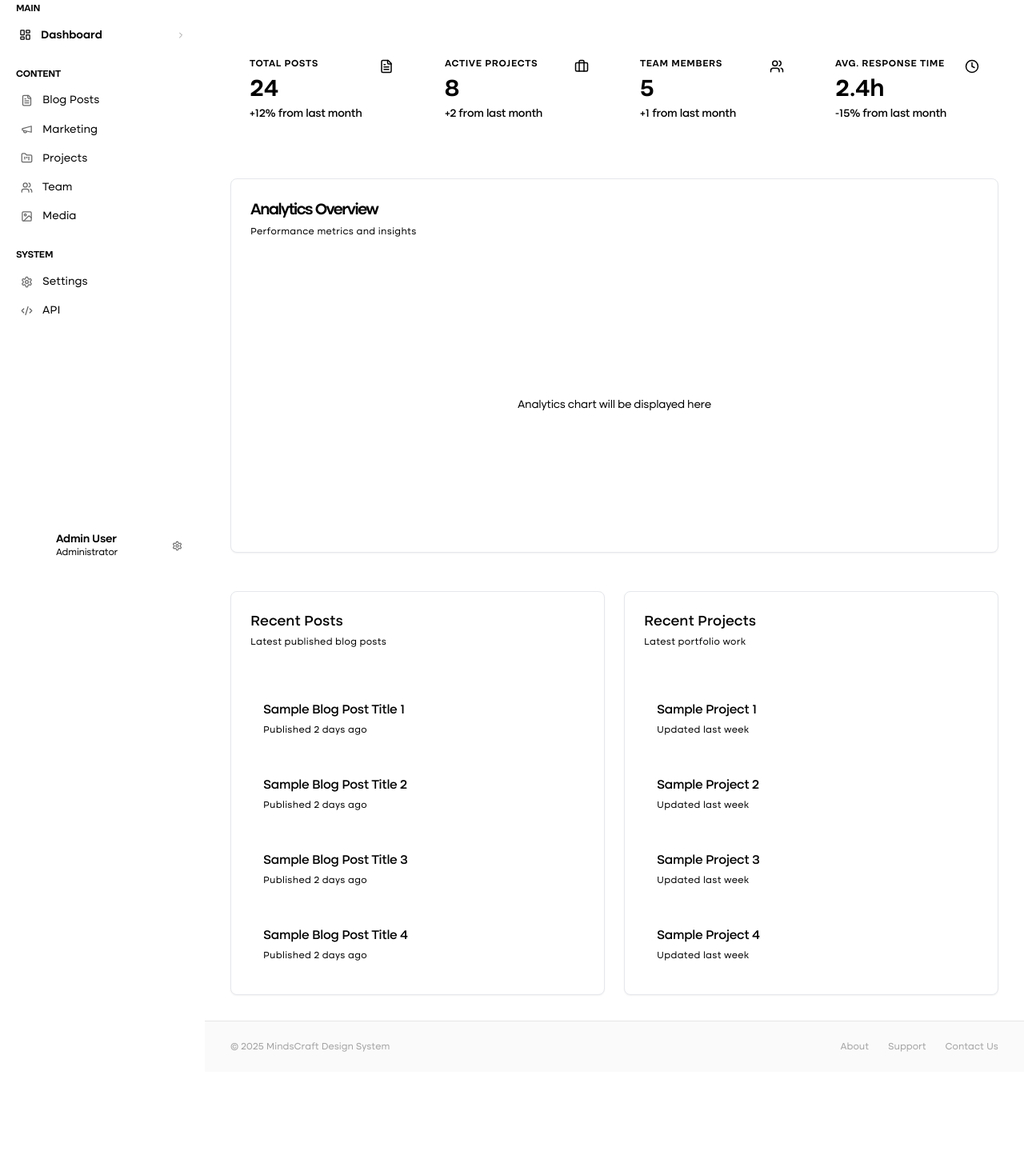
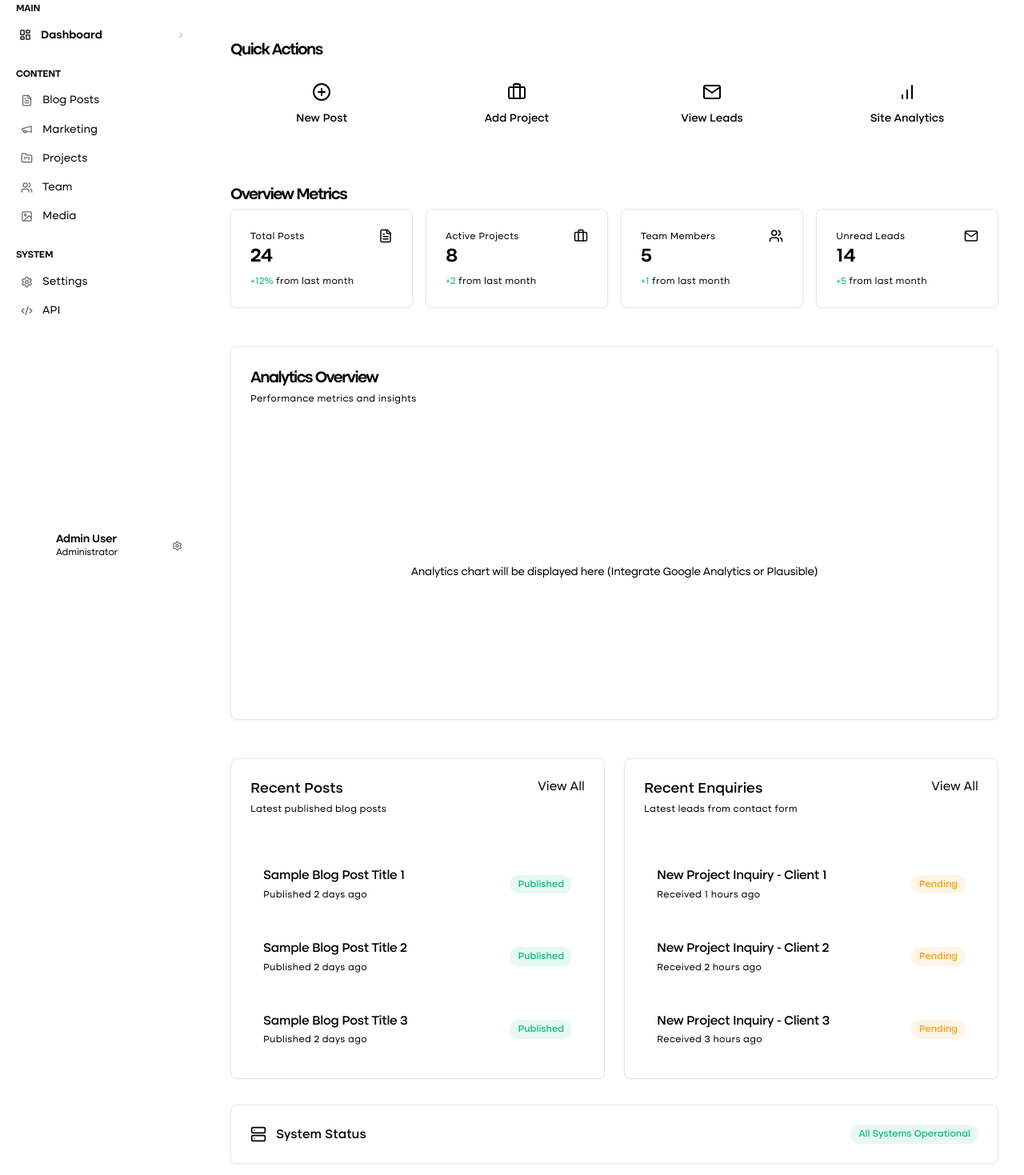
Before and after one commit to MindsCraft/mindscraft.dev, a Next.js app: page /admin/dashboard in a window 1280 px wide. Shown: the part 81-1550 px from the top of the page at 80% size. Before the commit the page ends 1421 px from the top, so only its background shows below. Built offline with nearby package versions, Linux system fonts and the light colour scheme.

Commit message:
chore: final dashboard cleanups and delete temp files

```diff
--- a/src/app/admin/dashboard/page.tsx
+++ b/src/app/admin/dashboard/page.tsx
@@ -1,7 +1,7 @@
 'use client'
 
-import { Card, CardContent, CardHeader, CardTitle } from '@/components/ui/card'
-import { BarChart, Clock, FileText, Users, Briefcase } from '@/components/ui/icons'
+import Link from 'next/link'
+import { BarChart, Clock, FileText, Users, Briefcase, PlusCircle, Server, MailIcon } from '@/components/ui/icons'
 import styles from '@/styles/admin/pages/dashboard.module.css'
 
 export default function DashboardPage() {
@@ -9,7 +9,14 @@ export default function DashboardPage() {
     { name: 'Total Posts', value: '24', icon: FileText, change: '+12%', changeType: 'positive' },
     { name: 'Active Projects', value: '8', icon: Briefcase, change: '+2', changeType: 'positive' },
     { name: 'Team Members', value: '5', icon: Users, change: '+1', changeType: 'positive' },
-    { name: 'Avg. Response Time', value: '2.4h', icon: Clock, change: '-15%', changeType: 'negative' },
+    { name: 'Unread Leads', value: '14', icon: MailIcon, change: '+5', changeType: 'positive' },
+  ]
+
+  const quickActions = [
+    { title: 'New Post', icon: PlusCircle, href: '/admin/posts/new' },
+    { title: 'Add Project', icon: Briefcase, href: '/admin/projects/new' },
+    { title: 'View Leads', icon: MailIcon, href: '/admin/leads' },
+    { title: 'Site Analytics', icon: BarChart, href: '/admin/marketing' },
   ]
 
   return (
@@ -22,19 +29,38 @@ export default function DashboardPage() {
         </p>
       </div>
 
-      {/* Stats Grid - Using design system spacing */}
+      {/* Quick Actions Grid */}
       <div className="section">
-        <div className="grid grid-cols-1 gap-4 sm:grid-cols-2 lg:grid-cols-4">
+        <h2 className={`heading-3 ${styles.cardTitleBase}`}>Quick Actions</h2>
+        <div className={styles.quickActionsGrid}>
+          {quickActions.map((action) => (
+            <Link key={action.title} href={action.href} className={styles.actionCard}>
+              <action.icon className={styles.actionIcon} />
+              <span className={styles.actionText}>{action.title}</span>
+            </Link>
+          ))}
+        </div>
+      </div>
+
+      {/* Stats Grid */}
+      <div className="section">
+        <h2 className={`heading-3 ${styles.cardTitleBase}`}>Overview Metrics</h2>
+        <div className={styles.statsGrid}>
           {stats.map((stat) => (
-            <div key={stat.name} className="stat-card">
+            <div key={stat.name} className="card">
+              <div className="card-body">
                 <div className={styles.statRow}>
-                <span className="stat-label">{stat.name}</span>
+                  <span className="caption">{stat.name}</span>
                   <stat.icon className={styles.statIcon} />
                 </div>
-              <div className="stat-value">{stat.value}</div>
-              <p className="stat-change">
-                {stat.change} from last month
+                <div className="heading-2">{stat.value}</div>
+                <p className="caption">
+                  <span style={{ color: stat.changeType === 'positive' ? 'var(--color-success)' : 'var(--color-error)' }}>
+                    {stat.change}
+                  </span>{' '}
+                  from last month
                 </p>
+              </div>
             </div>
           ))}
         </div>
@@ -44,13 +70,13 @@ export default function DashboardPage() {
       <div className="section">
         <div className="card">
           <div className="card-header">
-            <h2 className="heading-3" style={{ marginBottom: 'var(--space-1)' }}>Analytics Overview</h2>
+            <h2 className={`heading-3 ${styles.cardTitleBase}`}>Analytics Overview</h2>
             <p className="caption">Performance metrics and insights</p>
           </div>
           <div className="card-body">
             <div className={styles.chartPlaceholder}>
-              <p className={`body-sm ${styles.chartText}`}>
-                Analytics chart will be displayed here
+              <p className={styles.chartText}>
+                Analytics chart will be displayed here (Integrate Google Analytics or Plausible)
               </p>
             </div>
           </div>
@@ -62,43 +88,77 @@ export default function DashboardPage() {
         {/* Recent Posts */}
         <div className="card">
           <div className="card-header">
-            <h3 className="heading-4" style={{ marginBottom: 'var(--space-1)' }}>Recent Posts</h3>
+            <div className={styles.cardHeaderFlex}>
+              <div>
+                <h3 className={`heading-4 ${styles.cardTitleBase}`}>Recent Posts</h3>
                 <p className="caption">Latest published blog posts</p>
+              </div>
+              <Link href="/admin/posts" className="button-outline button-sm">View All</Link>
+            </div>
           </div>
           <div className="card-body">
             <div className="stack-sm">
-              {[1, 2, 3, 4].map((i) => (
+              {[1, 2, 3].map((i) => (
                 <div key={i} className={styles.listItem}>
-                  <p className={`body-base font-medium ${styles.listTitle}`}>
+                  <div>
+                    <p className={styles.listTitle}>
                       Sample Blog Post Title {i}
                     </p>
                     <p className="caption">Published 2 days ago</p>
+                  </div>
+                  <span className={`${styles.badge} ${styles.badgeNew}`}>Published</span>
                 </div>
               ))}
             </div>
           </div>
         </div>
 
-        {/* Recent Projects */}
+        {/* Recent Enquiries */}
         <div className="card">
           <div className="card-header">
-            <h3 className="heading-4" style={{ marginBottom: 'var(--space-1)' }}>Recent Projects</h3>
-            <p className="caption">Latest portfolio work</p>
+            <div className={styles.cardHeaderFlex}>
+              <div>
+                <h3 className={`heading-4 ${styles.cardTitleBase}`}>Recent Enquiries</h3>
+                <p className="caption">Latest leads from contact form</p>
+              </div>
+              <Link href="/admin/leads" className="button-outline button-sm">View All</Link>
+            </div>
           </div>
           <div className="card-body">
             <div className="stack-sm">
-              {[1, 2, 3, 4].map((i) => (
+              {[1, 2, 3].map((i) => (
                 <div key={i} className={styles.listItem}>
-                  <p className={`body-base font-medium ${styles.listTitle}`}>
-                    Sample Project {i}
+                  <div>
+                    <p className={styles.listTitle}>
+                      New Project Inquiry - Client {i}
                     </p>
-                  <p className="caption">Updated last week</p>
+                    <p className="caption">Received {i} hours ago</p>
+                  </div>
+                  <span className={`${styles.badge} ${styles.badgePending}`}>Pending</span>
                 </div>
               ))}
             </div>
           </div>
         </div>
       </div>
+
+      {/* System Status */}
+      <div className={`${styles.systemStatusCard} section`}>
+        <div className="card">
+          <div className="card-body">
+             <div className={styles.statRow}>
+                <div className={styles.systemStatusInfo}>
+                  <Server className={styles.systemStatusIcon} />
+                  <span className={styles.listTitleNoMargin}>System Status</span>
+                </div>
+                <div>
+                  <span className={`${styles.badge} ${styles.badgeNew}`}>All Systems Operational</span>
+                </div>
+             </div>
+          </div>
+        </div>
+      </div>
+
     </div>
   )
 }
--- a/src/styles/admin/pages/dashboard.module.css
+++ b/src/styles/admin/pages/dashboard.module.css
@@ -8,6 +8,24 @@
   width: 18px;
   height: 18px;
   color: var(--color-text-tertiary);
+}
+
+.statsGrid {
+  display: grid;
+  grid-template-columns: 1fr;
+  gap: var(--space-4);
+}
+
+@media (min-width: 640px) {
+  .statsGrid {
+    grid-template-columns: repeat(2, 1fr);
+  }
+}
+
+@media (min-width: 1024px) {
+  .statsGrid {
+    grid-template-columns: repeat(4, 1fr);
+  }
 }
 
 .chartPlaceholder {
@@ -22,6 +40,7 @@
 
 .chartText {
   color: var(--color-text-tertiary);
+  font-size: var(--text-sm);
 }
 
 .gridTwoCol {
@@ -29,6 +48,7 @@
   grid-template-columns: 1fr;
   gap: var(--space-6);
 }
+
 @media (min-width: 1024px) {
   .gridTwoCol {
     grid-template-columns: repeat(2, 1fr);
@@ -40,7 +60,11 @@
   border: 1px solid var(--color-border);
   border-radius: var(--radius-md);
   transition: all var(--transition-base);
+  display: flex;
+  justify-content: space-between;
+  align-items: center;
 }
+
 .listItem:hover {
   border-color: var(--color-border-hover);
   box-shadow: var(--shadow-sm);
@@ -48,4 +72,104 @@
 
 .listTitle {
   margin-bottom: var(--space-1);
+  font-size: var(--text-base);
+  font-weight: 500;
+  color: var(--color-text);
 }
+
+.listTitleNoMargin {
+  font-size: var(--text-base);
+  font-weight: 500;
+  color: var(--color-text);
+  margin-bottom: 0;
+}
+
+.cardTitleBase {
+  margin-bottom: var(--space-1);
+}
+
+.cardHeaderFlex {
+  display: flex;
+  justify-content: space-between;
+  align-items: flex-start;
+}
+
+.quickActionsGrid {
+  display: grid;
+  grid-template-columns: repeat(2, 1fr);
+  gap: var(--space-4);
+}
+
+@media (min-width: 768px) {
+  .quickActionsGrid {
+    grid-template-columns: repeat(4, 1fr);
+  }
+}
+
+.actionCard {
+  display: flex;
+  flex-direction: column;
+  align-items: center;
+  justify-content: center;
+  padding: var(--space-6);
+  background: var(--color-surface);
+  border: 1px solid var(--color-border);
+  border-radius: var(--radius-md);
+  gap: var(--space-3);
+  transition: all var(--transition-base);
+  cursor: pointer;
+  text-decoration: none;
+  color: var(--color-text);
+}
+
+.actionCard:hover {
+  border-color: var(--color-border-hover);
+  box-shadow: var(--shadow-sm);
+  background: var(--color-surface-hover);
+  transform: translateY(-2px);
+}
+
+.actionIcon {
+  width: 24px;
+  height: 24px;
+  color: var(--color-text-secondary);
+}
+
+.actionText {
+  font-weight: 500;
+  font-size: var(--text-sm);
+}
+
+.badge {
+  padding: 4px 10px;
+  border-radius: 99px;
+  font-size: 12px;
+  font-weight: 500;
+  display: inline-block;
+}
+
+.badgeNew {
+  background: rgba(16, 185, 129, 0.1);
+  color: #10B981;
+}
+
+.badgePending {
+  background: rgba(245, 158, 11, 0.1);
+  color: #F59E0B;
+}
+
+.systemStatusCard {
+  margin-top: var(--space-8);
+}
+
+.systemStatusInfo {
+  display: flex;
+  align-items: center;
+  gap: var(--space-3);
+}
+
+.systemStatusIcon {
+  width: 20px;
+  height: 20px;
+  color: var(--color-text-secondary);
+}
```
Also changed, not shown: 2 other files (tests, documents, lock files or other folders). Lines whose indentation alone changed are shown as unchanged.
